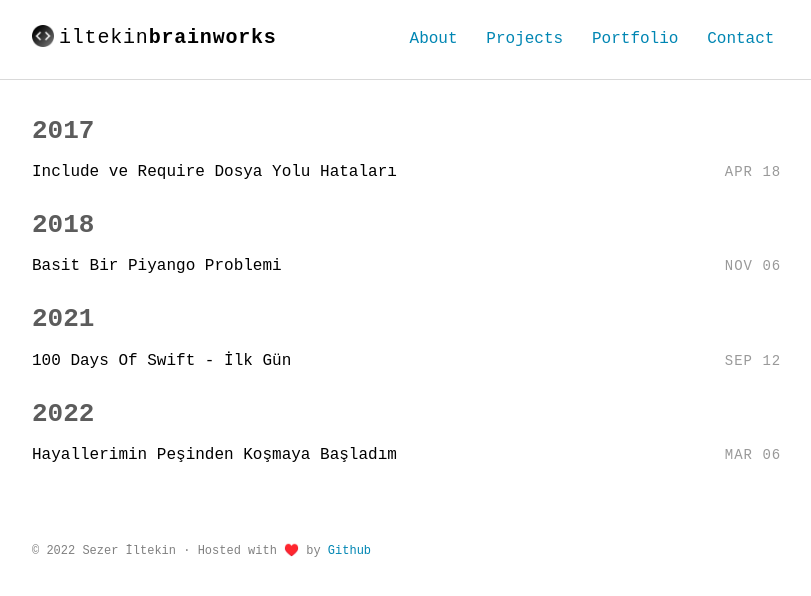
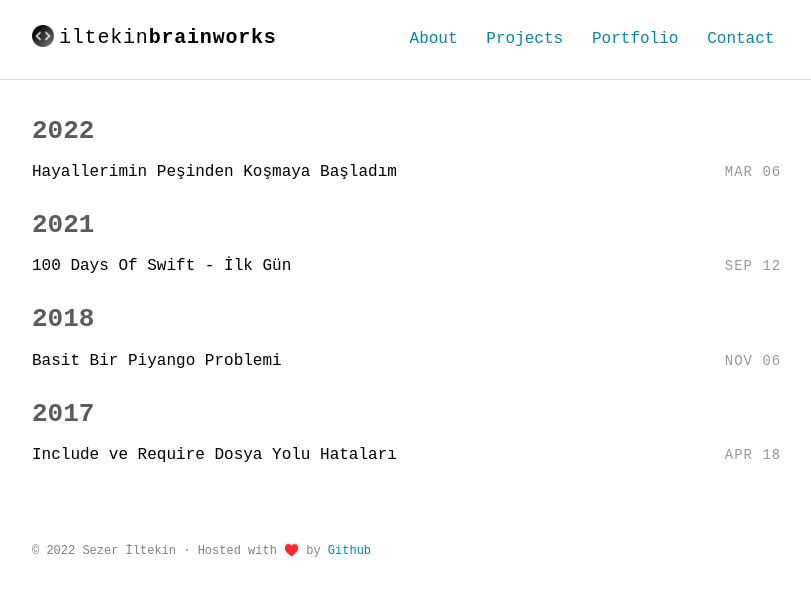
Before and after one commit to iltekin/iltekin.github.io, a Jekyll site: the page built from test.html, in a window 1280 px wide. Shown: the top 596 px of the page, without its empty margins (232-1043 px from the left). Built offline with Jekyll 4.4.1, drawn with Linux system fonts in a browser that asks for light colours; some web fonts are replaced.

Commit message:
testing to create a portfolio page

```diff
--- a/test.html
+++ b/test.html
@@ -5,7 +5,7 @@ title: Test
 
 <section class="post-list">
   <div class="container">
-    {% for post in site.portfolio %}
+    {% for post in site.portfolio reversed %}
       {% unless post.next %}
         <h2 class="category-title">{{ post.date | date: '%Y' }}</h2>
       {% else %}
```
